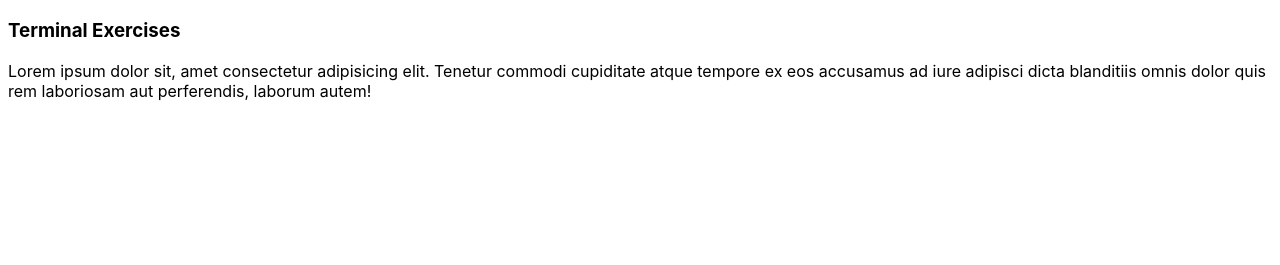
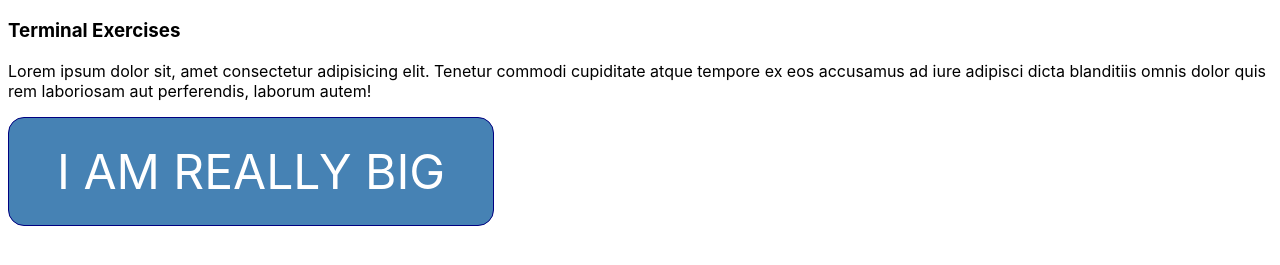
Before and after one commit to Brandolini/test-one, a plain HTML site: page index.html in a window 1280 px wide. Shown: the part 63-328 px from the top of the page. Drawn offline with Linux system fonts and the light colour scheme.

Commit message:
Added Big Button

```diff
--- a/index.html
+++ b/index.html
@@ -16,6 +16,7 @@
     <main>
         <section>
             <p>Lorem ipsum dolor sit, amet consectetur adipisicing elit. Tenetur commodi cupiditate atque tempore ex eos accusamus ad iure adipisci dicta blanditiis omnis dolor quis rem laboriosam aut perferendis, laborum autem!</p>
+            <button>I am Really Big</button>
         </section>
     </main>
 </body>
--- a/styles.css
+++ b/styles.css
@@ -1,3 +1,13 @@
 body{
-    font-family: -apple-system, BlinkMacSystemFont, 'Segoe UI', Roboto, Oxygen, Ubuntu, Cantarell, 'Open Sans', 'Helvetica Neue', sans-serif;
+    font-family: 'inter',-apple-system, BlinkMacSystemFont, 'Segoe UI', Roboto, Oxygen, Ubuntu, Cantarell, 'Open Sans', 'Helvetica Neue', sans-serif;
 }
+button{
+    font-size: 3rem;
+    padding: 1.5rem 3rem;
+    background-color: steelblue;
+    border:1px solid navy;
+    border-radius: 1rem;
+    color: white;
+    text-transform: uppercase;
+    font-family: 'inter',-apple-system, BlinkMacSystemFont, 'Segoe UI', Roboto, Oxygen, Ubuntu, Cantarell, 'Open Sans', 'Helvetica Neue', sans-serif;
+}
```
